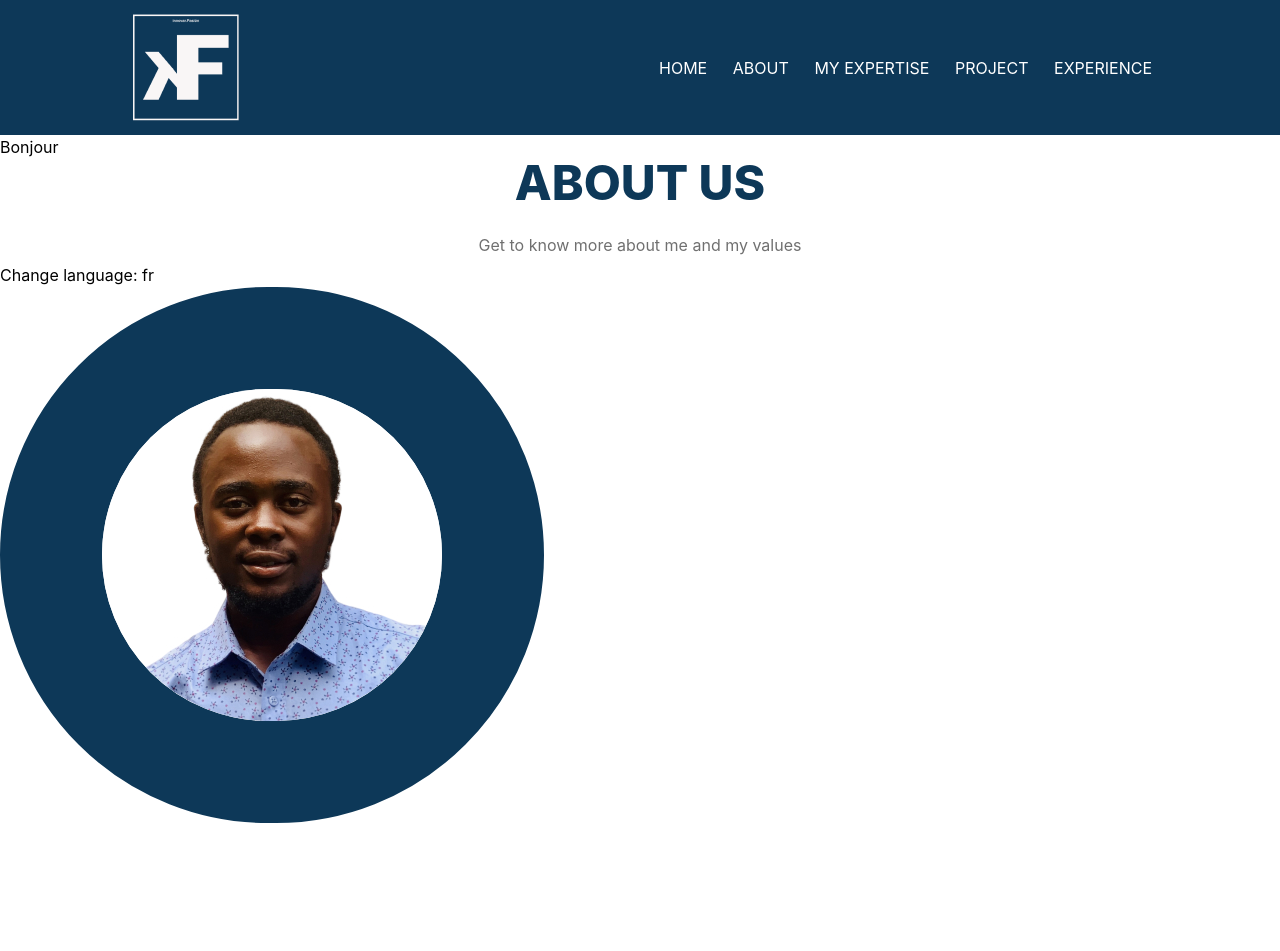
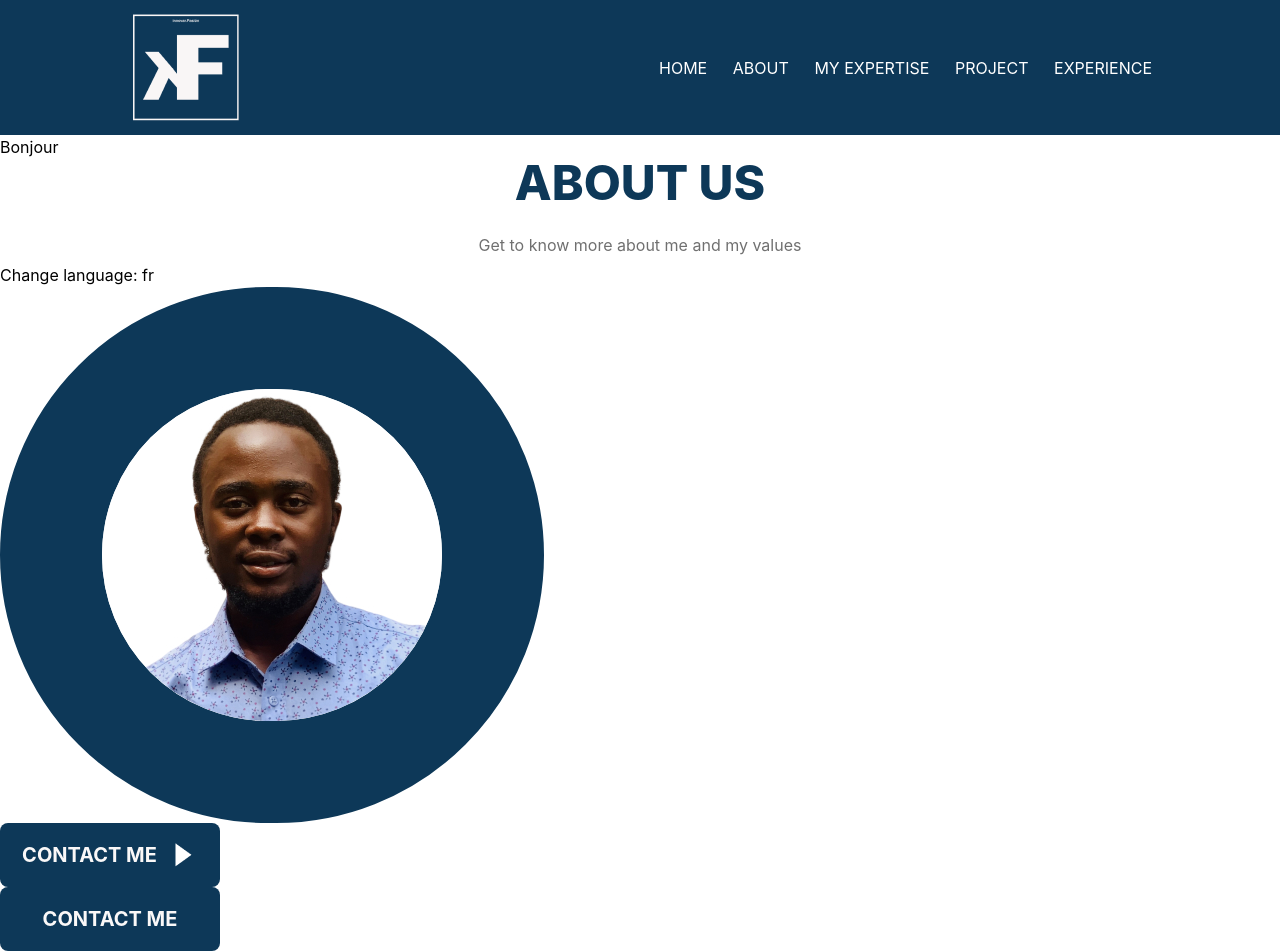
Before and after one commit to konnofuente/konnofuente, a React (Create React App) app: page / in a window 1280 px wide. Before the commit the page ends 823 px from the top, so only its background shows below. Built offline with nearby package versions, Linux system fonts and the light colour scheme; the HTML template or start-up script is replaced by a standard one.

Commit message:
test(app): #8 test display of button

```diff
--- a/src/pages/Landing.tsx
+++ b/src/pages/Landing.tsx
@@ -3,6 +3,8 @@ import TitleAndSubtitle from "../components/base/TitleAndSubtitle/TitleAndSubtit
 import enMessages from "../lang/enMessages";
 import frMessages from "../lang/frMessages";
 import konnoImg from "../assets/images/konnoImg.jpg";
+import ButtonWithIcon from "../components/base/buttons/ButtonWithIcon";
+import ButtonWithoutIcon from "../components/base/buttons/ButtonWithoutIcon";
 
 function LandingPage() {
   const [activeLanguage, setActiveLanguage] = useState("fr");
@@ -26,6 +28,8 @@ function LandingPage() {
           alt="Hero image"
           className="w-340 h-340 rounded-full border-solid border-[102px] border-primaryNormal"
         />
+        <ButtonWithIcon textButton="CONTACT ME"/>
+        <ButtonWithoutIcon textButton="CONTACT ME"/>
     </div>
   );
 }
```
